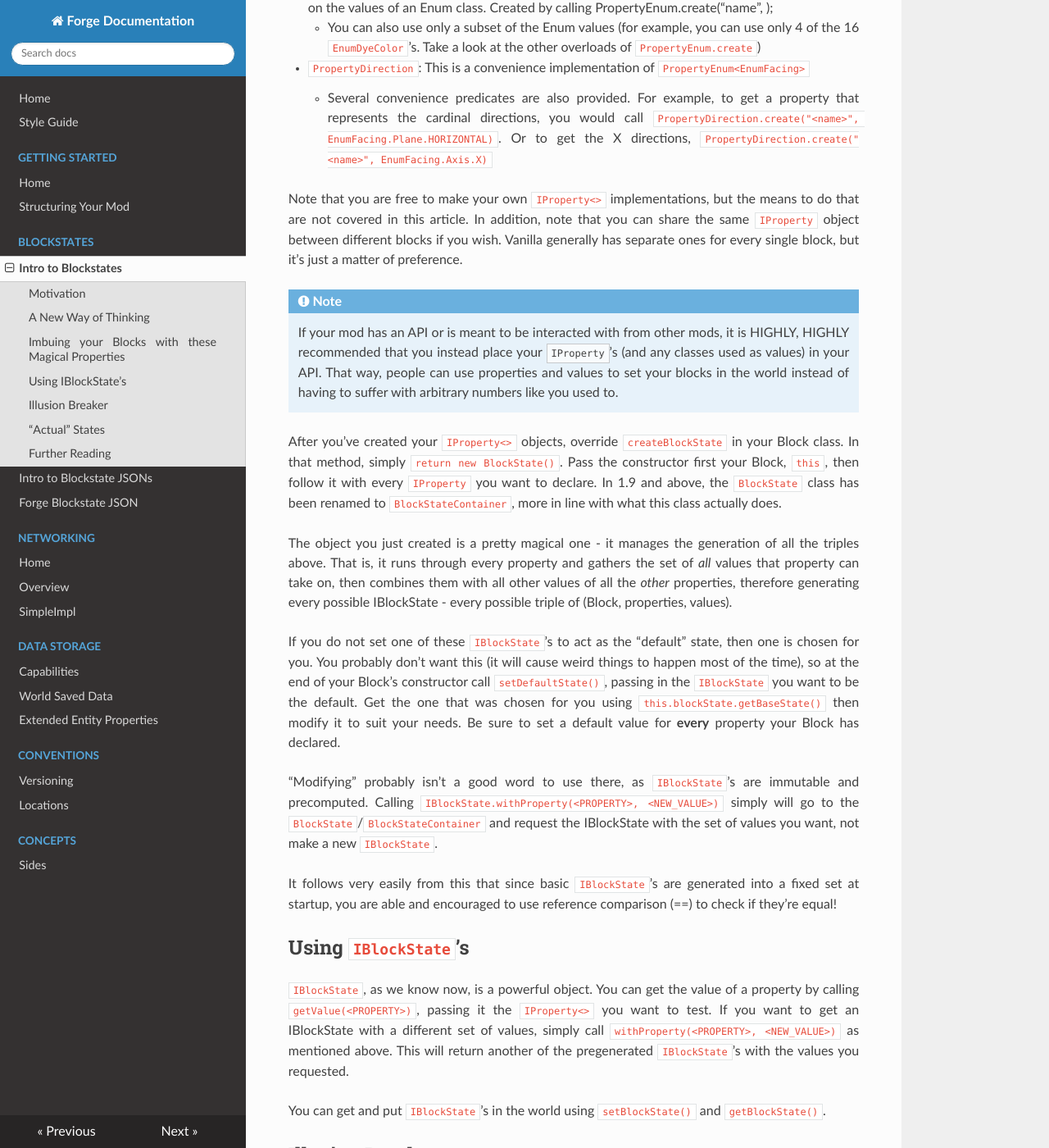
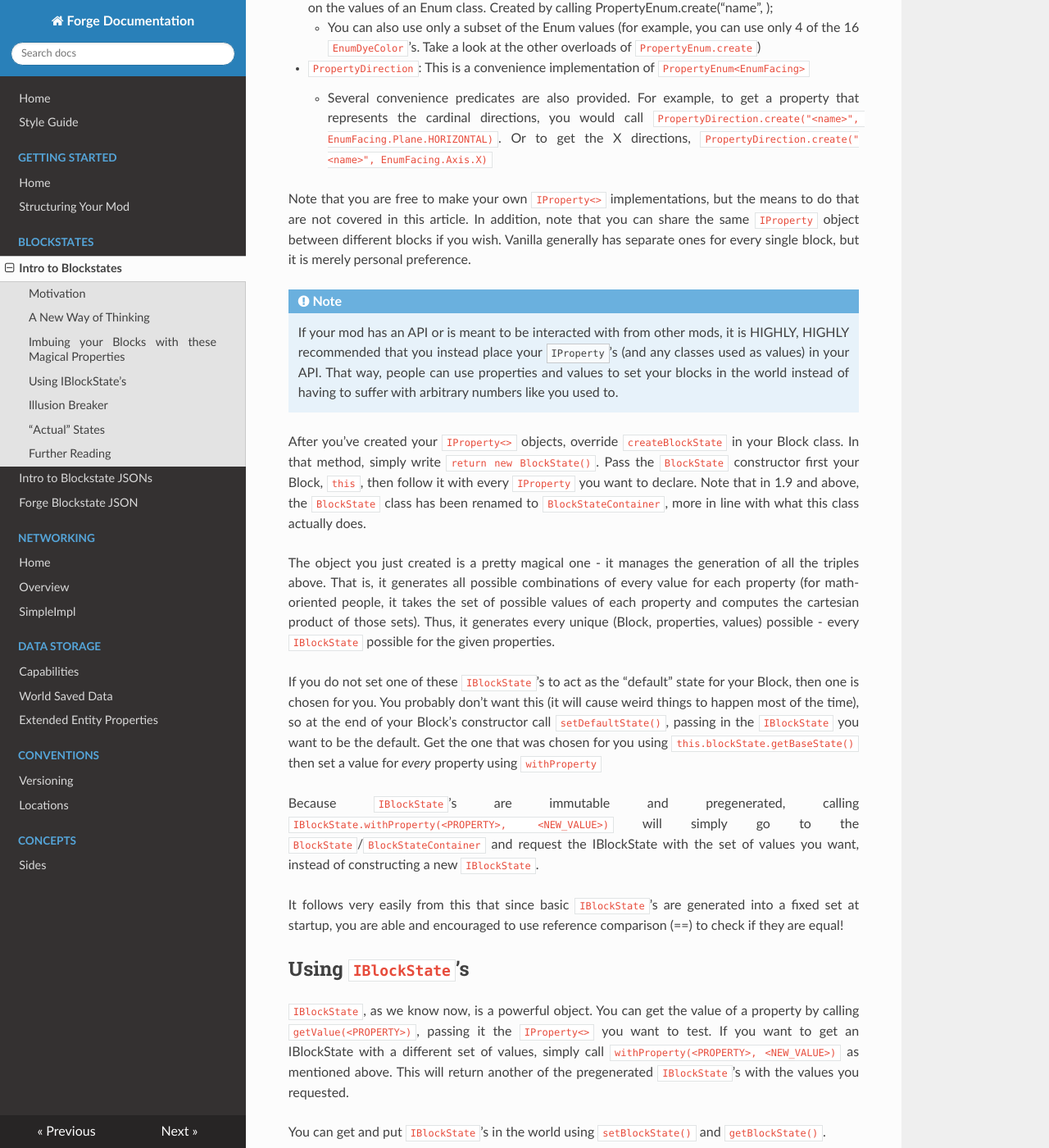
Before and after one commit to MinecraftForge/Documentation, an MkDocs documentation site: the page built from docs/blockstates/states.md, in a window 1280 px wide and 1400 px high, scrolled down 1487 px. Shown: the whole window at 82% size. Built offline with MkDocs 1.6.1, drawn with Linux system fonts in a browser that asks for light colours; nearby versions of some CDN libraries; old or Windows-style settings are respelled for this version of MkDocs; some of the changed text lies outside the part shown.

Commit message:
Suggestions from others

```diff
--- a/docs/blockstates/states.md
+++ b/docs/blockstates/states.md
@@ -49,20 +49,20 @@ In your Block class, create static final `IProperty<>` objects for every propert
     * Several convenience predicates are also provided. For example, to get a property that represents the cardinal directions, you would call `PropertyDirection.create("<name>", EnumFacing.Plane.HORIZONTAL)`. Or to get the X directions, `PropertyDirection.create("<name>", EnumFacing.Axis.X)`
 
 Note that you are free to make your own `IProperty<>` implementations, but the means to do that are not covered in this article.
-In addition, note that you can share the same `IProperty` object between different blocks if you wish. Vanilla generally has separate ones for every single block, but it's just a matter of preference.
+In addition, note that you can share the same `IProperty` object between different blocks if you wish. Vanilla generally has separate ones for every single block, but it is merely personal preference.
 
 !!! Note
     If your mod has an API or is meant to be interacted with from other mods, it is HIGHLY, HIGHLY recommended that you instead place your `IProperty`'s (and any classes used as values) in your API. That way, people can use properties and values to set your blocks in the world instead of having to suffer with arbitrary numbers like you used to.
 
-After you've created your `IProperty<>` objects, override `createBlockState` in your Block class. In that method, simply `return new BlockState()`. Pass the constructor first your Block, `this`, then follow it with every `IProperty` you want to declare. In 1.9 and above, the `BlockState` class has been renamed to `BlockStateContainer`, more in line with what this class actually does.
+After you've created your `IProperty<>` objects, override `createBlockState` in your Block class. In that method, simply write `return new BlockState()`. Pass the `BlockState` constructor first your Block, `this`, then follow it with every `IProperty` you want to declare. Note that in 1.9 and above, the `BlockState` class has been renamed to `BlockStateContainer`, more in line with what this class actually does.
 
-The object you just created is a pretty magical one - it manages the generation of all the triples above. That is, it runs through every property and gathers the set of *all* values that property can take on, then combines them with all other values of all the *other* properties, therefore generating every possible IBlockState - every possible triple of (Block, properties, values).
+The object you just created is a pretty magical one - it manages the generation of all the triples above. That is, it generates all possible combinations of every value for each property (for math-oriented people, it takes the set of possible values of each property and computes the cartesian product of those sets). Thus, it generates every unique (Block, properties, values) possible - every `IBlockState` possible for the given properties.
 
-If you do not set one of these `IBlockState`'s to act as the "default" state, then one is chosen for you. You probably don't want this (it will cause weird things to happen most of the time), so at the end of your Block's constructor call `setDefaultState()`, passing in the `IBlockState` you want to be the default. Get the one that was chosen for you using `this.blockState.getBaseState()` then modify it to suit your needs. Be sure to set a default value for **every** property your Block has declared.
+If you do not set one of these `IBlockState`'s to act as the "default" state for your Block, then one is chosen for you. You probably don't want this (it will cause weird things to happen most of the time), so at the end of your Block's constructor call `setDefaultState()`, passing in the `IBlockState` you want to be the default. Get the one that was chosen for you using `this.blockState.getBaseState()` then set a value for *every* property using `withProperty`
 
-"Modifying" probably isn't a good word to use there, as `IBlockState`'s are immutable and precomputed. Calling `IBlockState.withProperty(<PROPERTY>, <NEW_VALUE>)` simply will go to the `BlockState`/`BlockStateContainer` and request the IBlockState with the set of values you want, not make a new `IBlockState`.
+Because `IBlockState`'s are immutable and pregenerated, calling `IBlockState.withProperty(<PROPERTY>, <NEW_VALUE>)` will simply go to the `BlockState`/`BlockStateContainer` and request the IBlockState with the set of values you want, instead of constructing a new `IBlockState`.
 
-It follows very easily from this that since basic `IBlockState`'s are generated into a fixed set at startup, you are able and encouraged to use reference comparison (==) to check if they're equal!
+It follows very easily from this that since basic `IBlockState`'s are generated into a fixed set at startup, you are able and encouraged to use reference comparison (==) to check if they are equal!
 
 
 Using `IBlockState`'s
```
Also changed, not shown: other parts of docs/blockstates/states.md (+2 -2 lines), docs/concepts/sides.md (+2 -2 lines).
